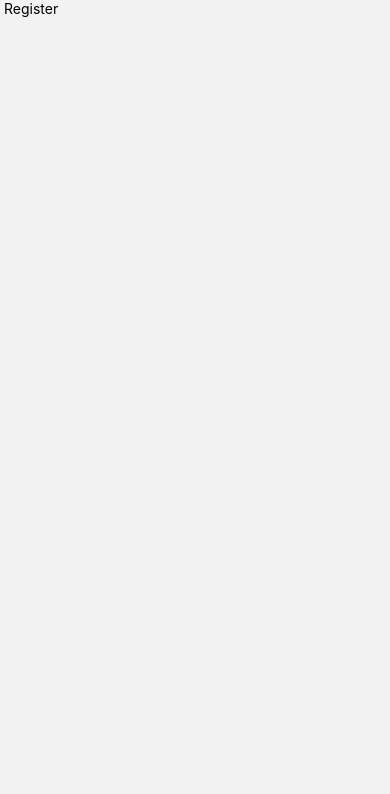
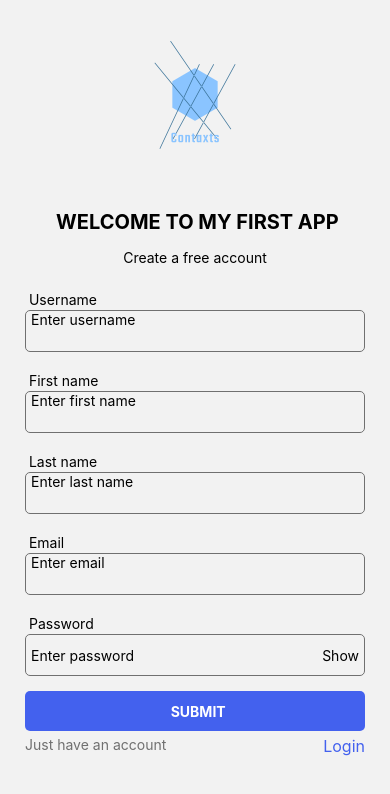
Before and after one commit to davidecarizzoni/firstApp, a React Native app: screen /Register in a window 390 px wide. Shown: the top 794 px of the page. Built offline with nearby package versions, Linux system fonts and the light colour scheme.

Commit message:
feat: Register Screen

```diff
--- a/src/screens/onBoarding/Login.js
+++ b/src/screens/onBoarding/Login.js
@@ -20,7 +20,7 @@ const Login = props => {
           style={styles.logoImage}
         />
       </View>
-      <View style={{padding: 5}}>
+      <View style={{padding: 5, marginTop: '10%'}}>
         <TextBold style={styles.title}> Welcome to my first App</TextBold>
         <Text style={styles.subtitle}> Please login here </Text>
         <View>
@@ -61,6 +61,7 @@ const styles = StyleSheet.create({
     width: 150,
     height: 150,
     alignSelf: 'center',
+    marginTop: 50,
   },
   title: {
     alignSelf: 'center',
--- a/src/screens/onBoarding/Register.js
+++ b/src/screens/onBoarding/Register.js
@@ -1,14 +1,101 @@
-import React from 'react';
-import {View, StyleSheet, Text} from 'react-native';
+import React, {useState} from 'react';
+import {View, StyleSheet, Text, Image, TouchableOpacity} from 'react-native';
+import {useNavigation} from '@react-navigation/native';
+import Container from '../../components/Container';
+import {TextBold} from '../../components/TextBold';
+import Input from '../../components/Input';
+import Button from '../../components/Button';
+import {GREY_COLOR, PRIMARY_COLOR} from '../../utils/theme';
 
 const Register = props => {
+  const [value, onChangeText] = useState('');
+  const {navigate} = useNavigation();
   return (
-    <View>
-      <Text> Register </Text>
-    </View>
+    <Container>
+      <View>
+        <Image
+          height={70}
+          width={70}
+          source={require('../../assets/images/logo.png')}
+          style={styles.logoImage}
+        />
+      </View>
+      <View style={{padding: 5}}>
+        <TextBold style={styles.title}> Welcome to my first App</TextBold>
+        <Text style={styles.subtitle}> Create a free account </Text>
+        <View>
+          <Input
+            value={value}
+            onChangeText={text => onChangeText(text)}
+            label={'Username'}
+            placeholder={'Enter username'}
+          />
+          <Input
+            value={value}
+            onChangeText={text => onChangeText(text)}
+            label={'First name'}
+            placeholder={'Enter first name'}
+          />
+          <Input
+            value={value}
+            onChangeText={text => onChangeText(text)}
+            label={'Last name'}
+            placeholder={'Enter last name'}
+          />
+          <Input
+            value={value}
+            onChangeText={text => onChangeText(text)}
+            label={'Email'}
+            placeholder={'Enter email'}
+          />
+          <Input
+            value={value}
+            onChangeText={text => onChangeText(text)}
+            label={'Password'}
+            icon={'Show'}
+            iconPosition={'right'}
+            placeholder={'Enter password'}
+            secureTextEntry={true}
+          />
+          <Button title={'Submit'} disable={false} />
+          <View style={styles.mainSection}>
+            <Text style={{color: GREY_COLOR}}>Just have an account </Text>
+            <TouchableOpacity onPress={() => navigate('Login')}>
+              <Text style={styles.linkButtonText}>Login</Text>
+            </TouchableOpacity>
+          </View>
+        </View>
+      </View>
+    </Container>
   );
 };
 
-const styles = StyleSheet.create({});
-
+const styles = StyleSheet.create({
+  logoImage: {
+    resizeMode: 'contain',
+    width: 150,
+    height: 150,
+    alignSelf: 'center',
+    marginTop: 20,
+  },
+  title: {
+    alignSelf: 'center',
+    fontSize: 20,
+    textTransform: 'uppercase',
+    paddingVertical: 15,
+  },
+  subtitle: {
+    alignSelf: 'center',
+    paddingBottom: 15,
+  },
+  mainSection: {
+    paddingTop: 5,
+    flexDirection: 'row',
+    justifyContent: 'space-between',
+  },
+  linkButtonText: {
+    fontSize: 16,
+    color: PRIMARY_COLOR,
+  },
+});
 export default Register;
```
